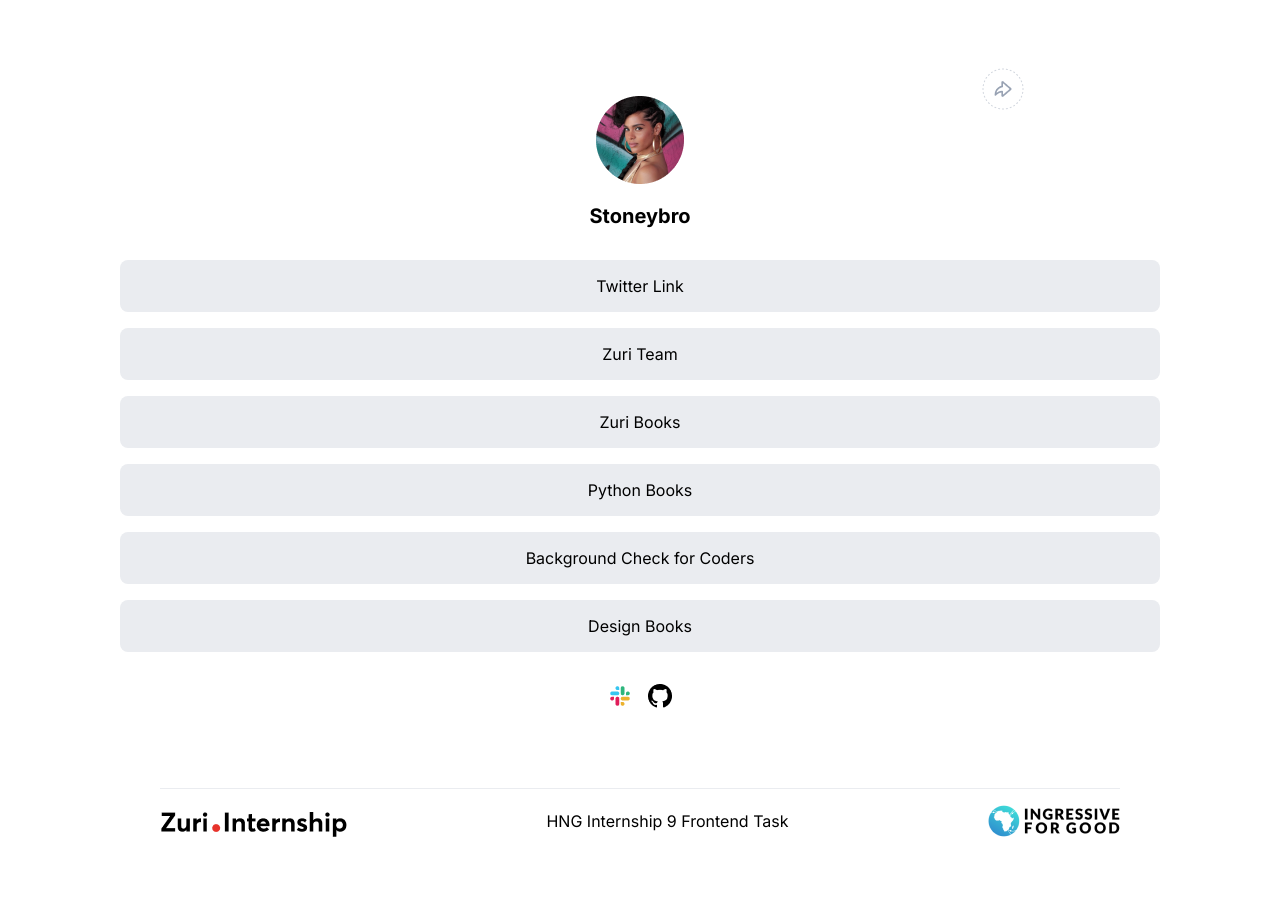
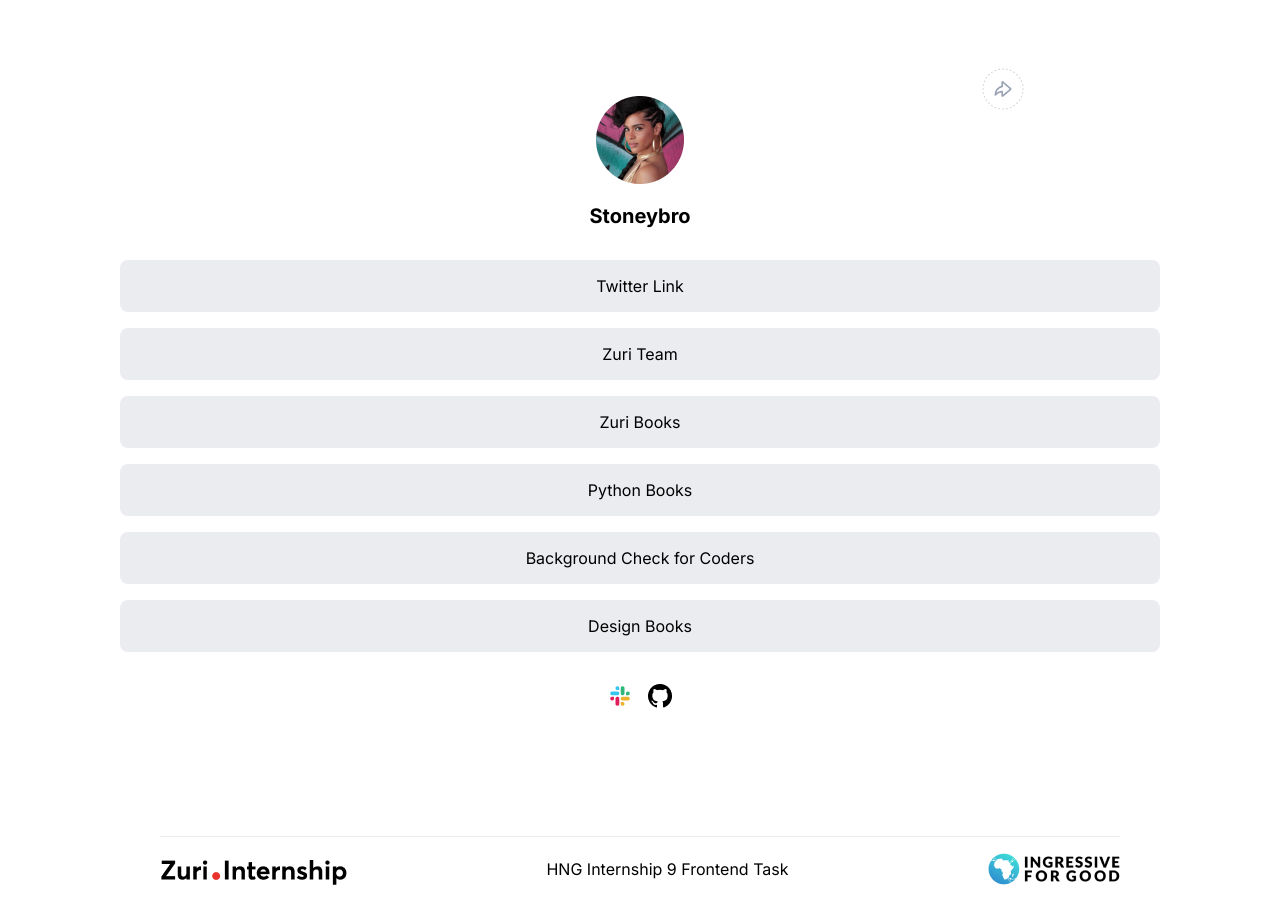
Before and after one commit to Stoneybro/stage-one, a React (Vite) app: page / in a window 1280 px wide. Shown: the top 924 px of the page. Before the commit the page ends 885 px from the top, so only its background shows below. Built offline with nearby package versions, Linux system fonts and the light colour scheme.

Commit message:
style:fixed footer styles

```diff
--- a/src/App.css
+++ b/src/App.css
@@ -78,7 +78,7 @@ a{
 footer{
   display: flex;
   flex-direction: column;
-  gap: 4rem;
+  gap: 7rem;
   margin-top: 1rem;
 }
 footer div{
```
